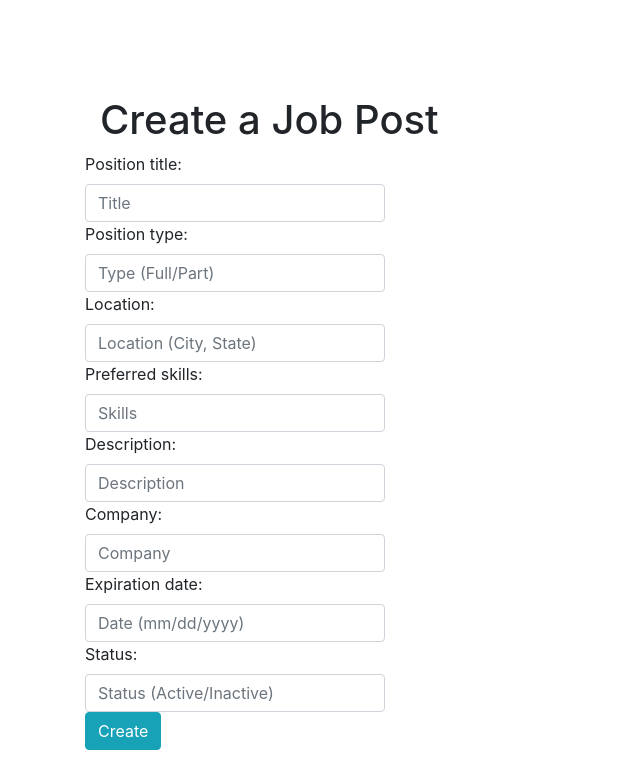
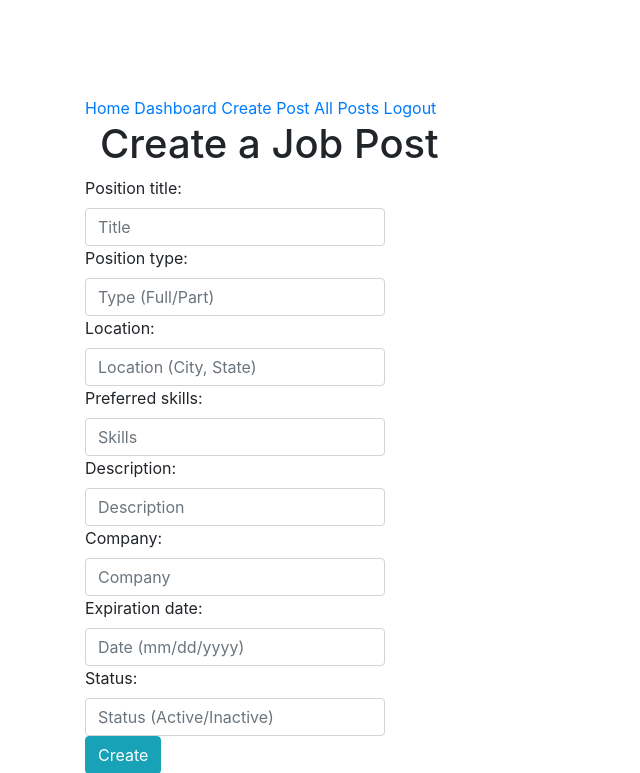
Before and after one commit to katiegrace/ProgrammingParadigmsProject, a Django app: template src/TinDev/project/templates/project/create_post.html in a window 1280 px wide. Shown: the top 773 px of the page, without its empty margins (0-640 px from the left). Before the commit the page ends 750 px from the top, so only its background shows below. Run offline with Django 4.2, Linux system fonts and the light colour scheme; the template is opened without the code that fills it: values that come from a table or form of the project are taken from there, others are empty.

Commit message:
recruiter navbar stuff
it isn't linked right but I wanted to separate this edit from trying to filter out stuff, this can be ignored but would like to get this setup -- navbar for recruiter

```diff
--- a/src/TinDev/TinDev/settings.py
+++ b/src/TinDev/TinDev/settings.py
@@ -39,7 +39,7 @@ INSTALLED_APPS = [
     'django.contrib.sessions',
     'django.contrib.messages',
     'django.contrib.staticfiles',
-    'django_admin_listfilter_dropdown',
+   # 'django_admin_listfilter_dropdown',
 ]
 
 
--- a/src/TinDev/project/templates/project/create_post.html
+++ b/src/TinDev/project/templates/project/create_post.html
@@ -3,6 +3,9 @@
 TinDev - Create Post
 {% endblock %}
 {% block content %}
+<script id="replace_with_navbar" src="nav.js"></script>
+
+
 <div class="container">
   <div class="page-header">
       <h1>Create a Job Post</h1>
@@ -20,3 +23,4 @@ TinDev - Create Post
   </button>
 </form>
 {% endblock %}
+<script id="replace_with_navbar" src="nav.js"></script>
--- /dev/null
+++ b/src/TinDev/project/templates/project/nav.js
@@ -0,0 +1,8 @@
+fetch('recruiterNav.html')
+.then(res => res.text())
+.then(text => {
+    let oldelem = document.querySelector("script#replace_with_navbar");
+    let newelem = document.createElement("div");
+    newelem.innerHTML = text;
+    oldelem.parentNode.replaceChild(newelem,oldelem);
+})
--- a/src/TinDev/project/templates/project/recruiterDashboard.html
+++ b/src/TinDev/project/templates/project/recruiterDashboard.html
@@ -1,3 +1,4 @@
+
 <div class="container">
     <div class="page-header">
         <h1>Recruiter Dashboard</h1>
@@ -17,3 +18,6 @@
         <button type="submit">
             <a href='/logout/'>Logout</a>
         </button>
+
+
+        <script id="replace_with_navbar" src="nav.js"></script>
--- /dev/null
+++ b/src/TinDev/project/templates/project/recruiterNav.html
@@ -0,0 +1,9 @@
+<nav>
+    <div>
+        <a href="/" class="here">Home</a>
+        <a href="/recruiterDashboard/" >Dashboard</a>
+        <a href="/create_post/" >Create Post</a>
+        <a href="/recruiterViewAllPosts/" >All Posts</a>
+        <a href="/login/" >Logout</a>
+    </div>
+</nav>
--- a/src/TinDev/project/templates/project/recruiterViewAllPosts.html
+++ b/src/TinDev/project/templates/project/recruiterViewAllPosts.html
@@ -1,8 +1,9 @@
+
 {% extends "project/post.html" %}<b>
     <head>
-
         <title>Job Postings</title>
     </head>
+</script>
 </b>
 {% block content %}
     {% if post_list %}
@@ -48,3 +49,5 @@
 </p>
 {% endif %}
 {% endblock %}
+
+<script id="replace_with_navbar" src="nav.js"></script>
```
Also changed, not shown: src/TinDev/db.sqlite3.
